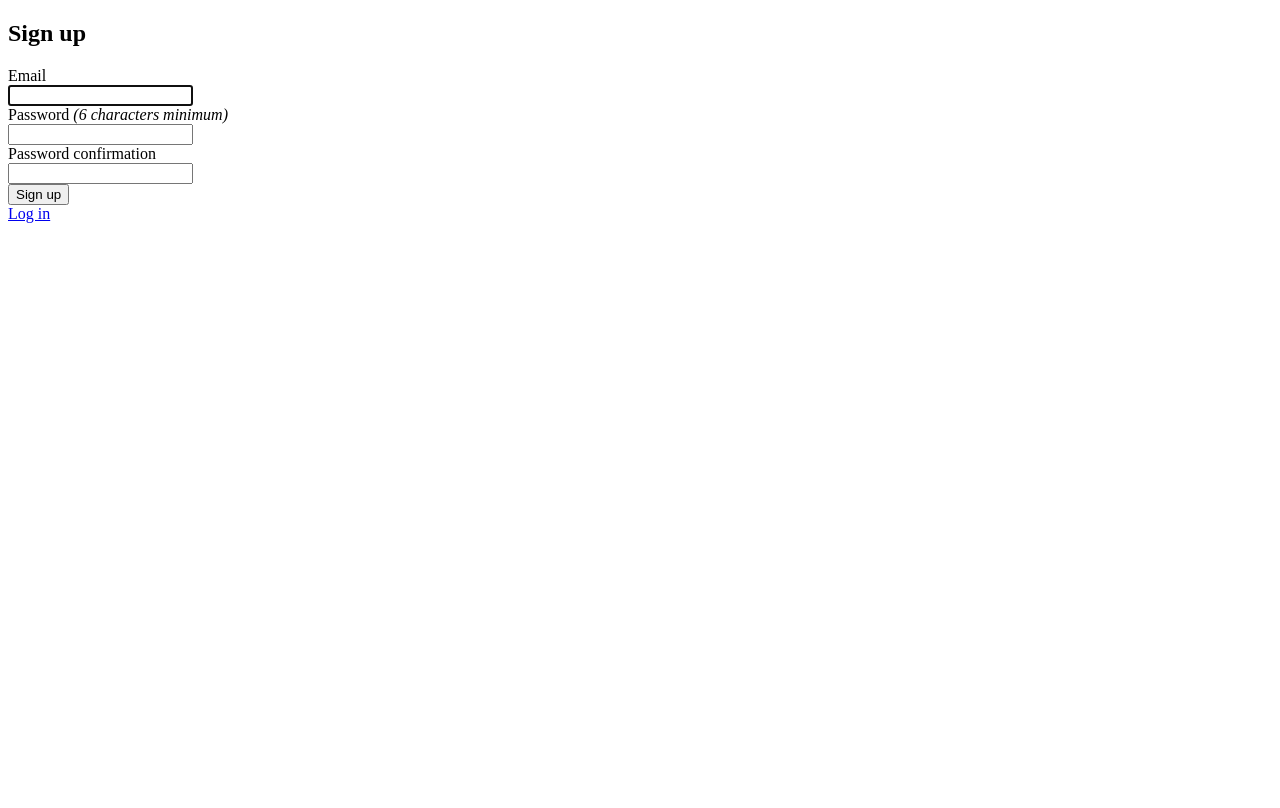
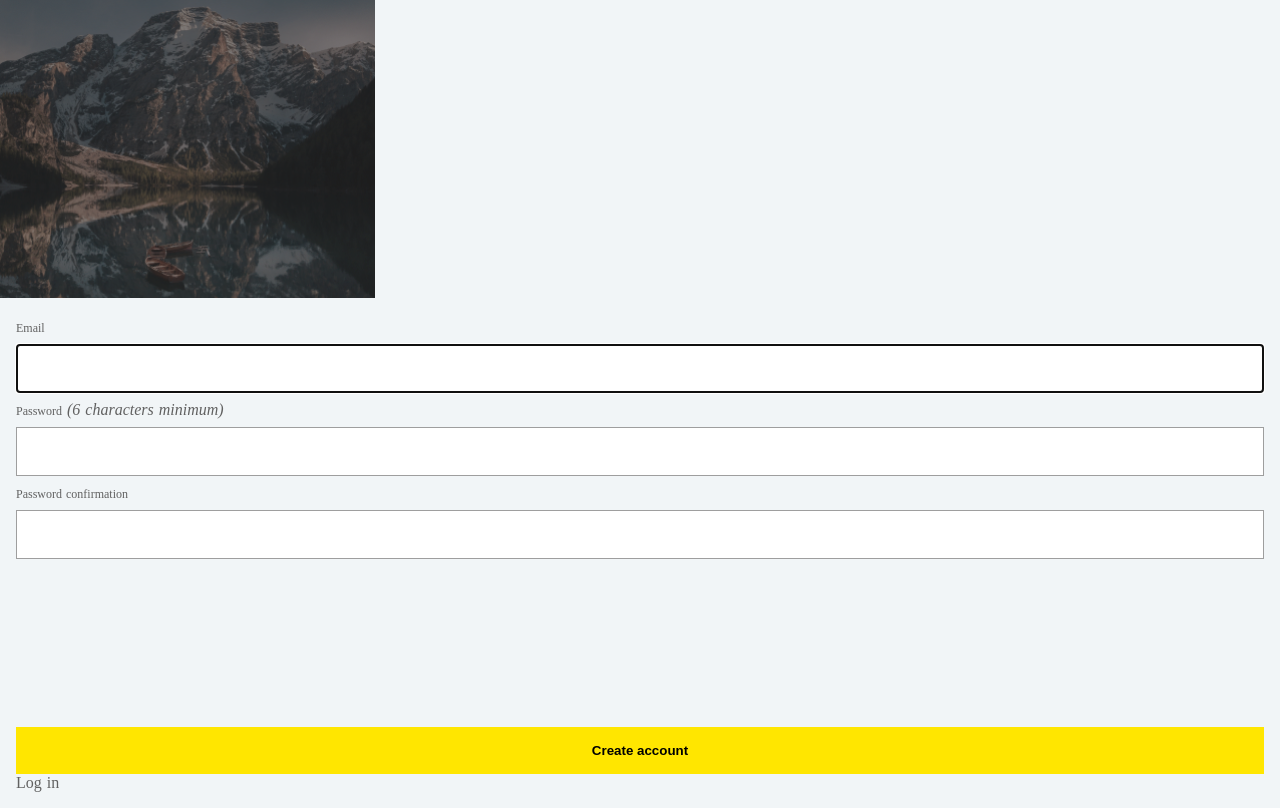
Before and after one commit to marsaki0130/instagramapp-masaki, a Rails app: page /users/sign_up in a window 1280 px wide. Before the commit the page ends 223 px from the top, so only its background shows below. Run offline with Rails 7, Linux system fonts and the light colour scheme; style sheets or scripts are compiled from the project's sources.

Commit message:
login-uiを実装

```diff
--- /dev/null
+++ b/app/assets/stylesheets/_variables.scss
@@ -0,0 +1,6 @@
+$primary-color: #8AC542;
+$base-bg-color: rgb(241, 245, 247);
+
+$font-lg: 22px;
+
+$text-base-color: #616161;
--- /dev/null
+++ b/app/assets/stylesheets/application.scss
@@ -0,0 +1,60 @@
+@import 'buttons';
+@import 'variables';
+@import 'form';
+
+
+
+html {
+    word-spacing: 1px;
+    -ms-text-size-adjust: 100%;
+    -webkit-text-size-adjust: 100%;
+    -moz-osx-font-smoothing: grayscale;
+    -webkit-font-smoothing: antialiased;
+    box-sizing: border-box;
+    height: 100%;
+  }
+
+  *,
+  *:before,
+  *:after {
+    box-sizing: border-box;
+    margin: 0;
+  }
+
+  body {
+    height: 100%;
+    background-color: $base-bg-color;
+    font-size: 1em;
+    color: $text-base-color;
+  }
+
+  a {
+    text-decoration: none;
+    color: $text-base-color;
+  }
+
+  .container {
+    padding: 16px 16px;
+    width: 100%;
+  }
+
+  .float_btn {
+    position: fixed;
+    bottom: 16px;
+    right: 16px;
+    width: 64px;
+    height: 64px;
+    border-radius: 100%;
+    text-align: center;
+    background-color: $primary-color;
+    color: white;
+    box-shadow: 0px 4px 10px rgba(0, 0, 0, 0.25);
+
+    i {
+      margin-top: 22px;
+    }
+  }
+
+  .hidden {
+    display: none;
+  }
--- /dev/null
+++ b/app/assets/stylesheets/buttons.scss
@@ -0,0 +1,12 @@
+@import 'variables';
+
+.btn-primary{
+  background-color: #FFE600;
+  border: none;
+  width: 100%;
+  text-align: center;
+  color:#000000;
+  padding: 16px 0;
+  font-weight: bold;
+  margin-top: 160px;
+}
--- /dev/null
+++ b/app/assets/stylesheets/form.scss
@@ -0,0 +1,24 @@
+input,select {
+    &.text {
+      width: 100%;
+      margin: 8px 0px;
+      padding: 16px 24px;
+      border: 1px solid #9E9E9E;
+    }
+  }
+
+  label {
+    font-size: 12px;
+  }
+
+  textarea, trix-editor {
+    width: 100%;
+    margin: 8px 0px;
+    padding: 8px 8px;
+    // min-height: 440px;
+    resize: vertical;
+    border: 1px solid #EBEBEB;
+    &.sm{
+      min-height: 160px;
+    }
+  }
--- a/app/views/devise/registrations/new.html.haml
+++ b/app/views/devise/registrations/new.html.haml
@@ -1,21 +1,22 @@
-%h2 Sign up
-= form_for(resource, as: resource_name, url: registration_path(resource_name)) do |f|
-  = render "devise/shared/error_messages", resource: resource
-  .field
-    = f.label :email
-    %br/
-    = f.email_field :email, autofocus: true, autocomplete: "email"
-  .field
-    = f.label :password
-    - if @minimum_password_length
-      %em
-        (#{@minimum_password_length} characters minimum)
-    %br/
-    = f.password_field :password, autocomplete: "new-password"
-  .field
-    = f.label :password_confirmation
-    %br/
-    = f.password_field :password_confirmation, autocomplete: "new-password"
-  .actions
-    = f.submit "Sign up"
-= render "devise/shared/links"
+= image_tag 'Rectangle.png', class: 'sign-up-image'
+.container
+  = form_for(resource, as: resource_name, url: registration_path(resource_name)) do |f|
+    = render "devise/shared/error_messages", resource: resource
+    .field
+      = f.label :email, class: 'text'
+      %br/
+      = f.email_field :email, autofocus: true, autocomplete: "email", class: 'text'
+    .field
+      = f.label :password
+      - if @minimum_password_length
+        %em
+          (#{@minimum_password_length} characters minimum)
+      %br/
+      = f.password_field :password, autocomplete: "new-password", class: 'text'
+    .field
+      = f.label :password_confirmation
+      %br/
+      = f.password_field :password_confirmation, autocomplete: "new-password", class: 'text'
+    .actions
+      = f.submit "Create account", class: 'btn-primary'
+  = render "devise/shared/links"
```
Also changed, not shown: app/assets/stylesheets/application.css (deleted, +0 -15 lines), app/views/devise/sessions/new.html.haml (+13 -16 lines), app/assets/images/Rectangle.png (added).
